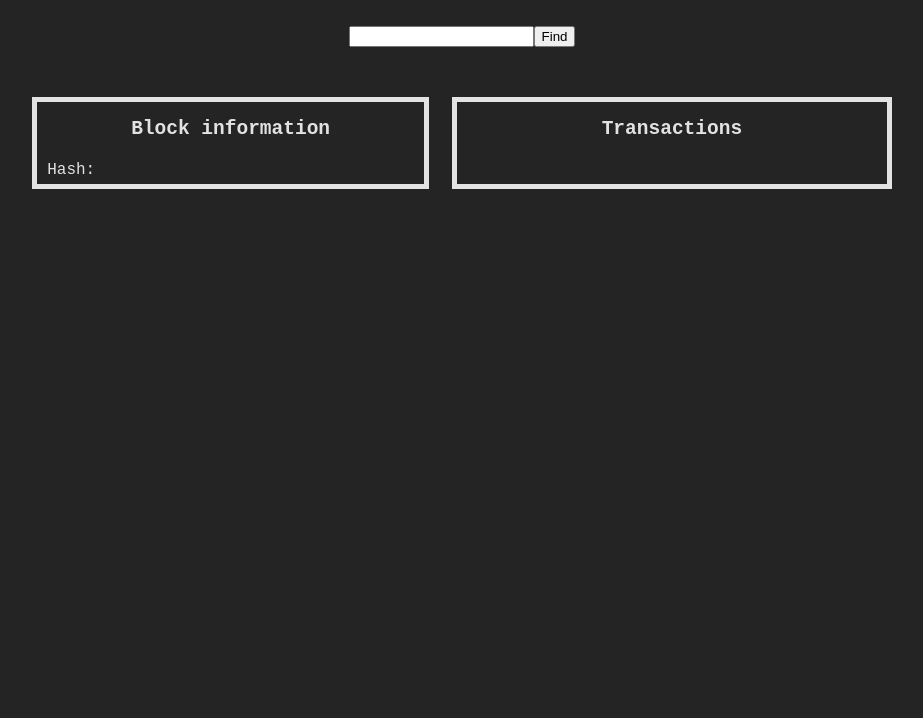
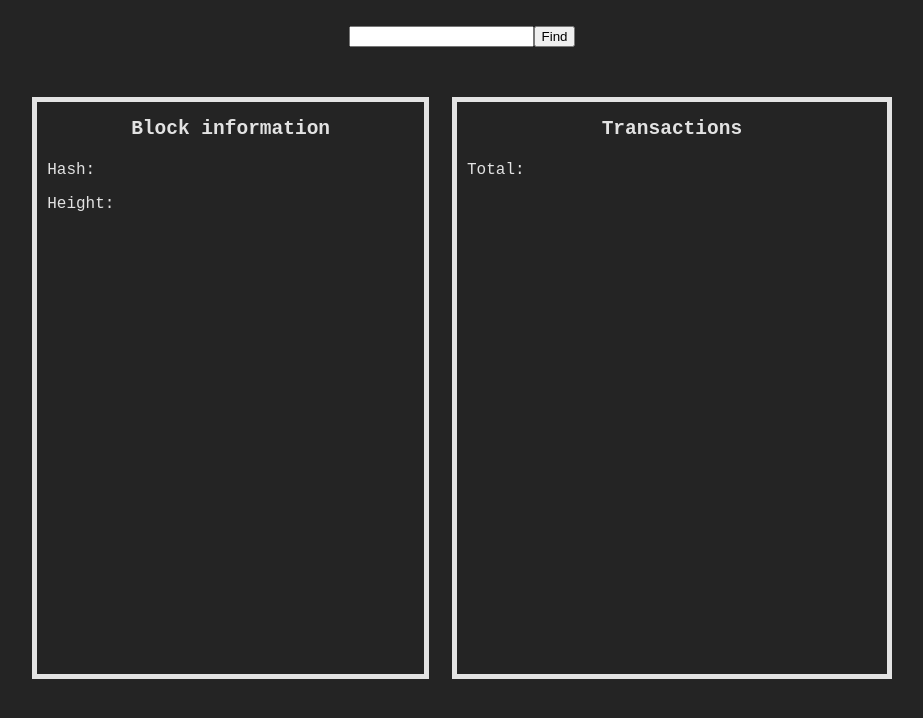
Before and after one commit to Ducarv/simple-block-explorer, a React (Vite) app: page / in a window 1280 px wide. Shown: the top 718 px of the page, without its empty margins (178-1101 px from the left). Built offline with nearby package versions, Linux system fonts and the light colour scheme.

Commit message:
feat: transactions list

```diff
--- a/src/App.css
+++ b/src/App.css
@@ -32,4 +32,32 @@
 .main-block-div .block-transactions {
   width: 50%;
   border: 5px solid;
+
+  .transactions-infos {
+    padding: 5px 10px 5px 10px;
+    font-size: large;
+    text-align: start;
+  }
+
+  .transactions-list {
+    height: 60vh;
+    overflow-y: scroll;
+
+    padding: 5px 10px 5px 10px;
+    text-align: start;
+
+
+    .transaction-data {
+      border: 3px solid;
+      margin: 10px 5px;
+      padding: 5px;
+      overflow-x: hidden;
+      white-space: nowrap;
+      text-overflow: ellipsis;
+
+      >p {
+        margin: 0;
+      }
+    }
+  }
 }
--- a/src/App.tsx
+++ b/src/App.tsx
@@ -72,7 +72,7 @@ interface Out {
 }
 
 function App() {
-  const [node, setNode] = useState<BlockProps | null>(null);
+  const [block, setBlock] = useState<BlockProps | null>(null);
   const [loading, setLoading] = useState(false);
 
   const fetchBlock = async (formData: FormData) => {
@@ -84,7 +84,7 @@ function App() {
 
     const response = await fetch(`https://blockchain.info/rawblock/${hash}`)
     const data = await response.json();
-    setNode(data as unknown as BlockProps);
+    setBlock(data as unknown as BlockProps);
     setLoading(false)
   }
 
@@ -101,12 +101,27 @@ function App() {
         <div className='block-info-div'>
           <h2>Block information</h2>
           <div className='block-infos'>
-            <span>Hash: {node?.hash}</span>
+            <span>Hash: {block?.hash}</span>
+            <p>Height: {block?.height}</p>
           </div>
         </div>
 
         <div className='block-transactions'>
           <h2>Transactions</h2>
+          <div className='transactions-infos'>
+            <span>Total: {block?.n_tx}</span>
+          </div>
+          <div className='transactions-list'>
+            {block?.tx && (
+              block.tx.map((tx) => (
+                <div className='transaction-data'>
+                  <span>Hash: {tx.hash}</span>
+                  <p>Amount: {tx.inputs[0].prev_out.value - tx.fee}</p>
+                  <p>Fee: {tx.fee}</p>
+                </div>
+              ))
+            )}
+          </div>
         </div>
       </div>
     </>
```
